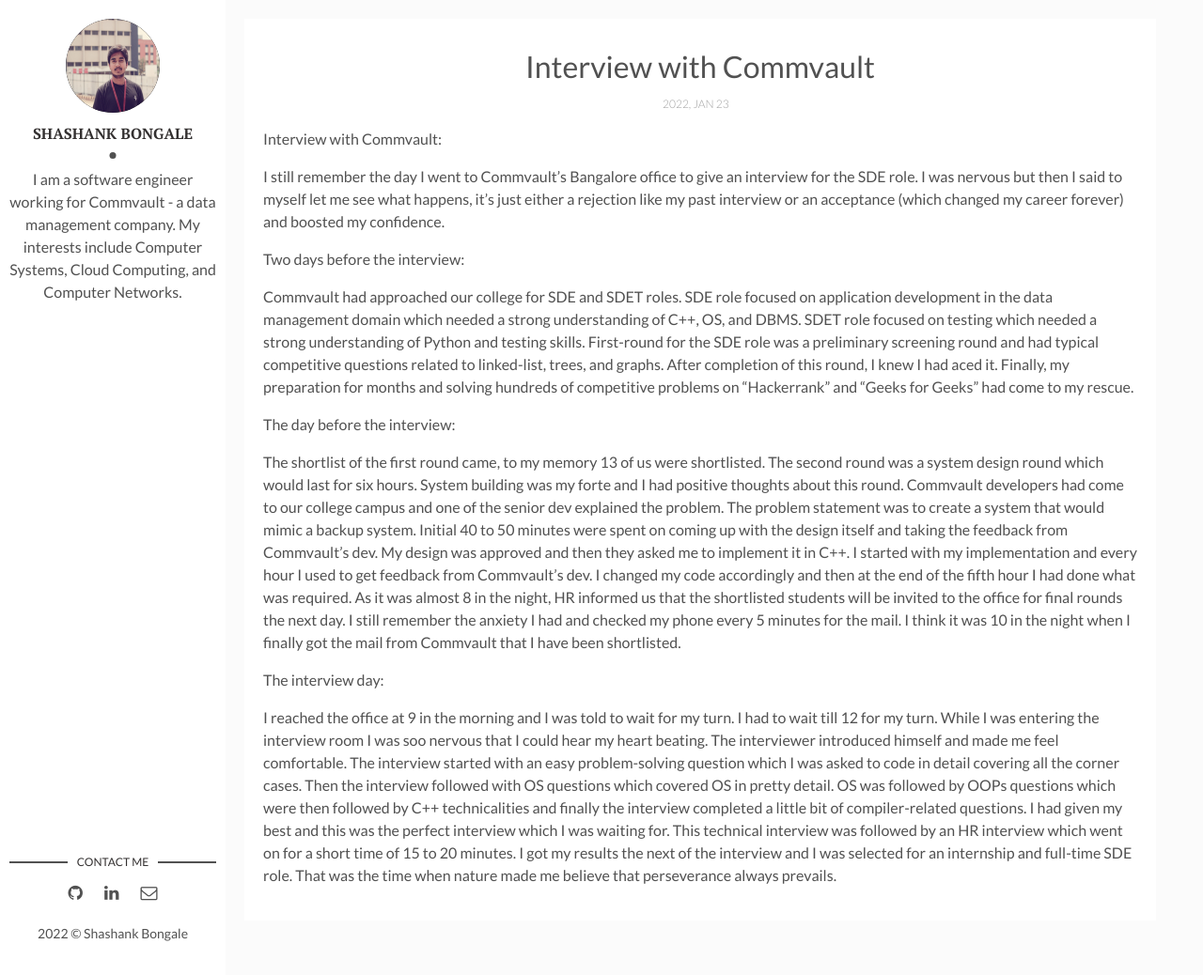
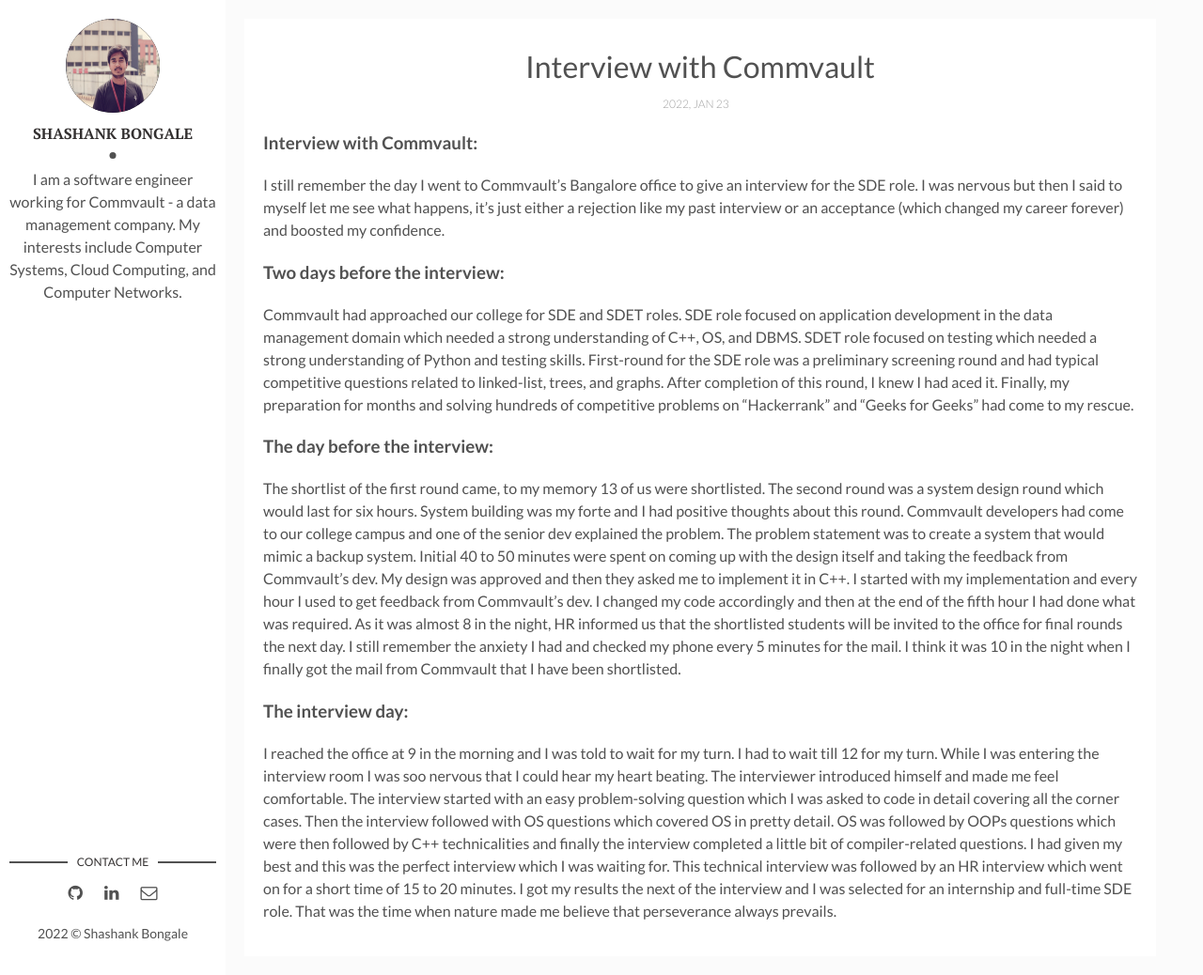
Before and after one commit to ShashankBongale/ShashankBongale.github.io, a Jekyll site: the page built from _posts/2022-01-23-Interview-with-Commvault.markdown, in a window 1280 px wide and 1038 px high. Shown: the whole window at 94% size. Built offline with Jekyll 4.4.1, drawn with Linux system fonts in a browser that asks for light colours.

Commit message:
added heading

```diff
--- a/_posts/2022-01-23-Interview-with-Commvault.markdown
+++ b/_posts/2022-01-23-Interview-with-Commvault.markdown
@@ -6,22 +6,22 @@
 img:  interview.jpeg # Add image post (optional)
 ---
 
-Interview with Commvault:
+### Interview with Commvault:
 
 I still remember the day I went to Commvault's Bangalore office to give an interview for the SDE role. I was nervous but then I said to myself let me see what happens, it's just either a rejection like my past interview or an acceptance (which changed my career forever) and boosted my confidence.
 
-Two days before the interview:
+### Two days before the interview:
 
 Commvault had approached our college for SDE and SDET roles. SDE role focused on application development in the data management domain which needed a strong understanding of C++, OS, and DBMS. SDET role focused on testing which needed a strong understanding of Python and testing skills.
 First-round for the SDE role was a preliminary screening round and had typical competitive questions related to linked-list, trees, and graphs. After completion of this round, I knew I had aced it. Finally, my preparation for months and solving hundreds of competitive problems on "Hackerrank" and "Geeks for Geeks" had come to my rescue.
 
-The day before the interview:
+### The day before the interview:
 
 The shortlist of the first round came, to my memory 13 of us were shortlisted. The second round was a system design round which would last for six hours. System building was my forte and I had positive thoughts about this round.
 Commvault developers had come to our college campus and one of the senior dev explained the problem. The problem statement was to create a  system that would mimic a backup system. Initial 40 to 50 minutes were spent on coming up with the design itself and taking the feedback from Commvault's dev. My design was approved and then they asked me to implement it in C++. I started with my implementation and every hour I used to get feedback from Commvault's dev. I changed my code accordingly and then at the end of the fifth hour I had done what was required.
 As it was almost 8 in the night, HR informed us that the shortlisted students will be invited to the office for final rounds the next day. I still remember the anxiety I had and checked my phone every 5 minutes for the mail. I think it was 10 in the night when I finally got the mail from Commvault that I have been shortlisted.
 
-The interview day:
+### The interview day:
 
 I reached the office at 9 in the morning and I was told to wait for my turn. I had to wait till 12 for my turn. While I was entering the interview room I was soo nervous that I could hear my heart beating. The interviewer introduced himself and made me feel comfortable. The interview started with an easy problem-solving question which I was asked to code in detail covering all the corner cases. Then the interview followed with OS questions which covered OS in pretty detail. OS was followed by OOPs questions which were then followed by C++ technicalities and finally the interview completed a little bit of compiler-related questions. I had given my best and this was the perfect interview which I was waiting for. This technical interview was followed by an HR interview which went on for a short time of 15 to 20 minutes.
 I got my results the next of the interview and I was selected for an internship and full-time SDE role. That was the time when nature made me believe that perseverance always prevails.
```
